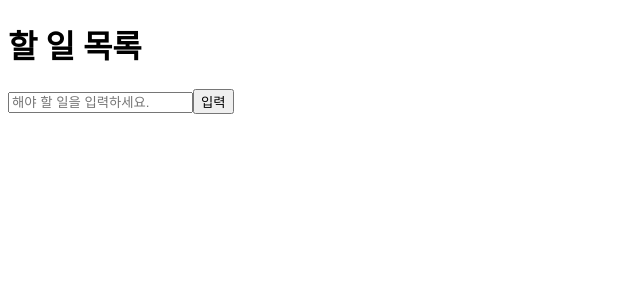
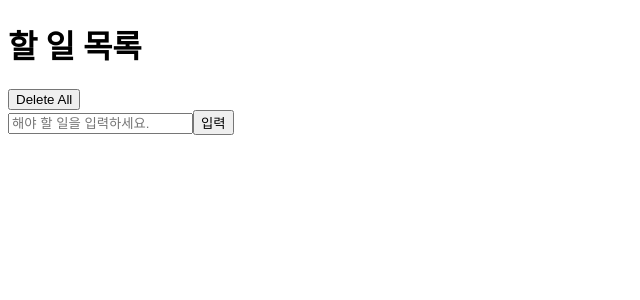
Before and after one commit to jiniiy/react-todo-app, a React (Create React App) app: page / in a window 1280 px wide. Shown: the top 300 px of the page, without its empty margins (0-640 px from the left). Built offline with nearby package versions, Linux system fonts and the light colour scheme.

Commit message:
DeleteAlltheLists

```diff
--- a/src/App.js
+++ b/src/App.js
@@ -37,11 +37,16 @@ export default function App() {
     setValue("");
   };
 
+  const clickDeleteAll = () => {
+    setTodoData([]);
+  };
+
   return (
     <div className="flex items-center justify-center w-screen h-screen bg-red-300">
       <div className="bg-white selection:w-full p-6 m-4 rounded shadow lg:w-3/4 lg:max-w-lg">
         <div className="bg-blue-200 flex justify-between mb-3">
           <h1>할 일 목록</h1>
+          <button onClick={clickDeleteAll}>Delete All</button>
         </div>
         <Lists
           clickDeleteButton={clickDeleteButton}
```
